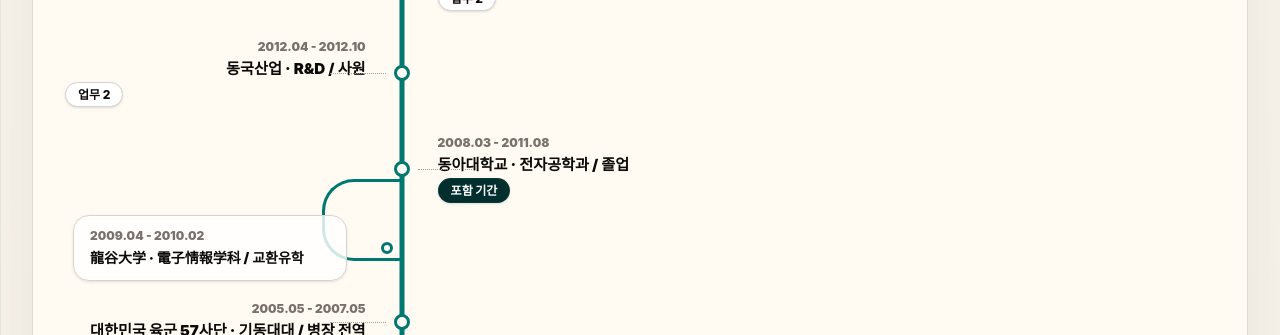
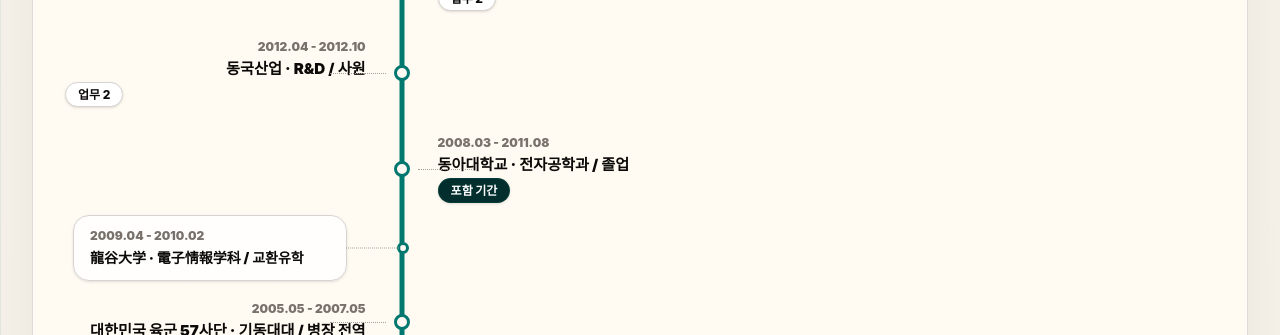
Before and after one commit to Dreamer-Dy-Yun/career-portfolio, a React (Vite) app: page / in a window 1280 px wide. Shown: the part 1880-2215 px from the top of the page. Built offline with nearby package versions, Linux system fonts and the light colour scheme; no server answers.

Commit message:
fix: simplify timeline branch connector

```diff
--- a/src/components/CareerTimeline.tsx
+++ b/src/components/CareerTimeline.tsx
@@ -57,20 +57,12 @@
   return 'mr-[calc(50%+3.4rem)] pl-2 text-right max-md:ml-[6.4rem] max-md:mr-0 max-md:pl-0 max-md:text-left';
 };
 
-const getBranchRailPosition = (isLeft: boolean) => {
+const getBranchConnectorPosition = (isLeft: boolean) => {
   if (isLeft) {
-    return 'left-1/2 rounded-r-[2rem] border-y-[3px] border-r-[3px]';
+    return 'before:-left-[3.9rem] after:-left-[3.4rem] max-md:before:-left-[1.65rem]';
   }
 
-  return 'right-1/2 rounded-l-[2rem] border-y-[3px] border-l-[3px]';
-};
-
-const getBranchDotPosition = (isLeft: boolean) => {
-  if (isLeft) {
-    return 'before:-left-[2.9rem]';
-  }
-
-  return 'before:-right-[2.9rem] max-md:before:-left-[1.15rem] max-md:before:right-auto';
+  return 'before:-right-[3.9rem] after:-right-[3.4rem] max-md:before:-left-[1.65rem] max-md:before:right-auto';
 };
 
 const CareerTimeline = ({ experiences, workCases }: CareerTimelineProps) => {
@@ -107,15 +99,6 @@
 
               return (
                 <li className="relative py-1" key={item.id}>
-                  {hasBranches ? (
-                    <span
-                      aria-hidden="true"
-                      className={`pointer-events-none absolute bottom-6 top-14 hidden w-20 border-teal-700 md:block print:border-black ${getBranchRailPosition(
-                        isLeft,
-                      )}`}
-                    />
-                  ) : null}
-
                   <button
                     className="group relative grid w-full grid-cols-[minmax(0,1fr)_2rem_minmax(0,1fr)] items-center py-2 text-sm max-md:grid-cols-[5.25rem_1.2rem_minmax(0,1fr)]"
                     type="button"
@@ -164,9 +147,10 @@
                               className={`
                                 relative w-full rounded-2xl border border-stone-300 bg-white/82 px-4 py-3 text-left text-sm shadow-sm
                                 before:absolute before:top-1/2 before:size-3 before:-translate-y-1/2 before:rounded-full before:border-[3px] before:border-teal-700 before:bg-[#fffaf3]
+                                after:absolute after:top-1/2 after:hidden after:h-px after:w-[3.4rem] after:-translate-y-1/2 after:border-t after:border-dotted after:border-stone-400 md:after:block
                                 hover:border-teal-700 hover:bg-white focus-visible:outline focus-visible:outline-2 focus-visible:outline-offset-4 focus-visible:outline-teal-700
                                 max-md:text-left print:border-stone-500 print:bg-white print:shadow-none print:before:border-black print:before:bg-white
-                                ${getBranchDotPosition(isLeft)}
+                                ${getBranchConnectorPosition(isLeft)}
                                 ${branchSelected ? 'border-teal-700 bg-white ring-2 ring-teal-700/15 print:ring-0' : ''}
                               `}
                               type="button"
```
